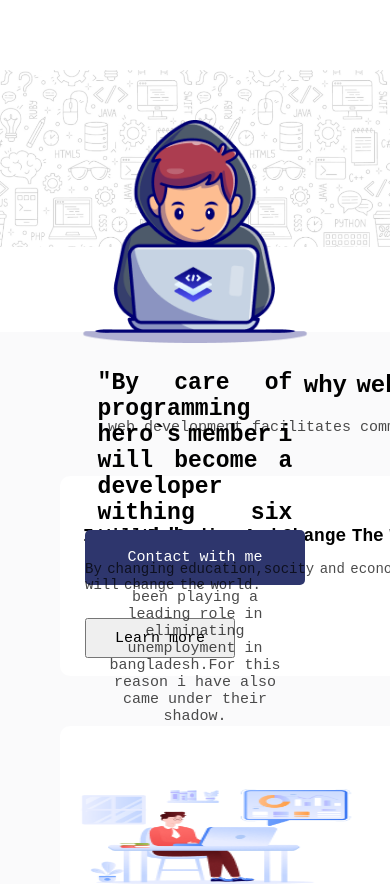
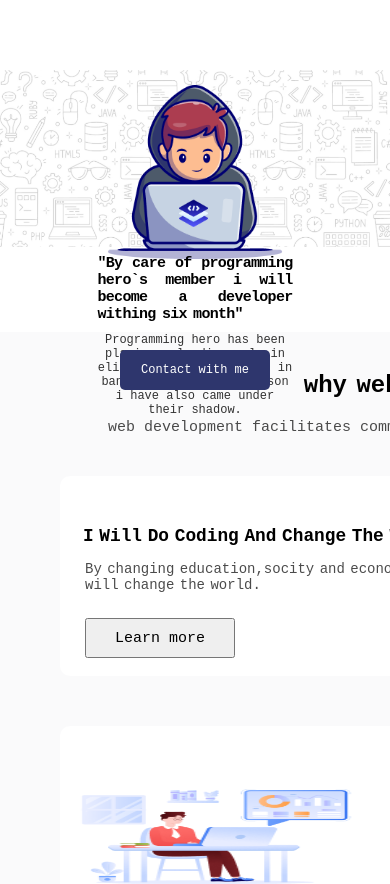
Before and after one commit to ekramulislam2050/first-assignment, a plain HTML site: page index.html in a window 390 px wide. Shown: the top 884 px of the page. Drawn offline with Linux system fonts and the light colour scheme; a web font is replaced by a local one.

Commit message:
added responsiv header of first-assignment

```diff
--- a/style/style.css
+++ b/style/style.css
@@ -446,3 +446,55 @@ body {
 
 
 /* footer end-------------------------- */
+
+
+
+@media screen and (max-width:768px) {
+    .group-img {
+        width: 195px;
+        top: 10px;
+        padding: 5px 10px;
+    }
+
+    .header-description {
+
+        top: 205px;
+
+        padding: 20px 0px 0px;
+
+    }
+
+    .header-description h1 {
+        font-size: 15px;
+        padding: 30px 0px 0px;
+
+        word-spacing: -2px;
+        letter-spacing: -0.7px;
+
+
+    }
+
+    .header-description p {
+        font-size: 12px;
+
+        opacity: 0.8;
+        font-weight: 450;
+
+    }
+
+    .contact-btn {
+
+        top: 350px;
+
+
+    }
+
+    .contact-btn button {
+        width: 150px;
+        height: 40px;
+
+        font-size: 12px;
+
+
+    }
+}
```
Also changed, not shown: index.html (+5 -0 lines).
